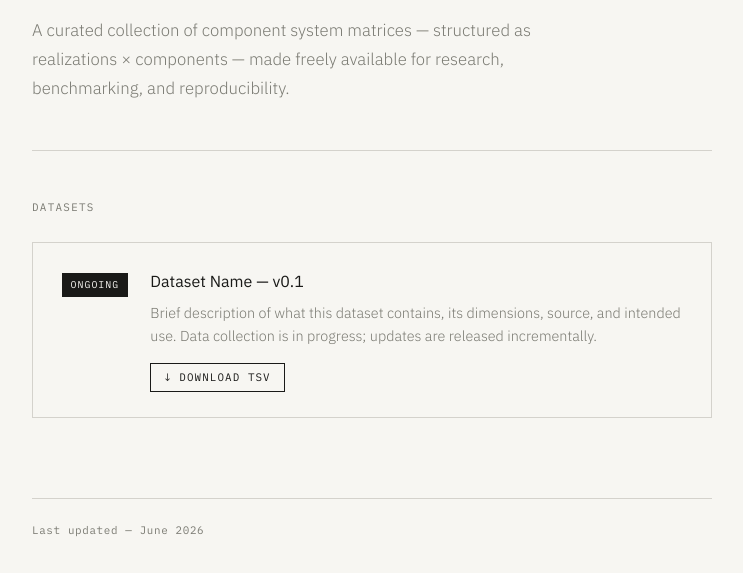
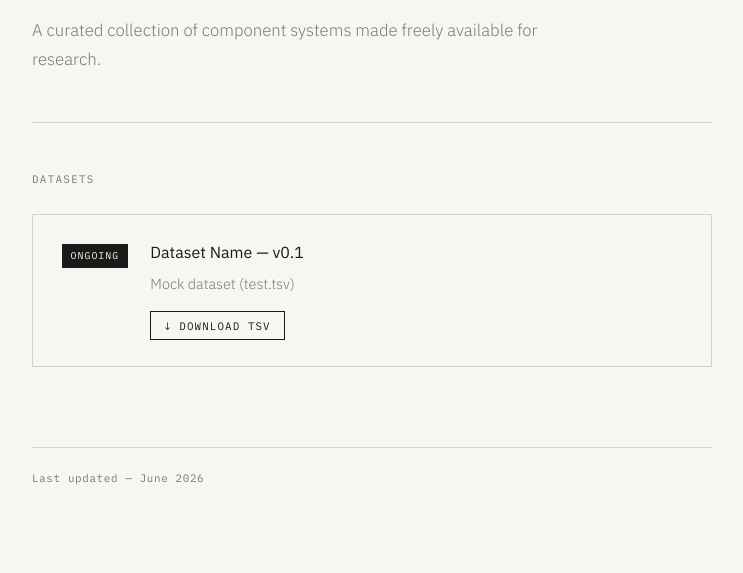
Before and after one commit to BioPhys-Turin/component_systems_datasets, a plain HTML site: page index.html in a window 1280 px wide. Shown: the part 301-874 px from the top of the page, without its empty margins (268-1011 px from the left). Drawn offline with Linux system fonts and the light colour scheme.

Commit message:
Revise dataset descriptions in index.html
Updated description of component systems and dataset.

```diff
--- a/index.html
+++ b/index.html
@@ -159,9 +159,7 @@
       <p class="label">Open Research Data</p>
       <h1>Component Systems<br>Datasets</h1>
       <p class="description">
-        A curated collection of component system matrices — structured as
-        realizations × components — made freely available for research,
-        benchmarking, and reproducibility.
+        A curated collection of component systems made freely available for research.
       </p>
     </header>
 
@@ -174,9 +172,7 @@
       <div class="card-body">
         <h2>Dataset Name — v0.1</h2>
         <p>
-          Brief description of what this dataset contains, its dimensions,
-          source, and intended use. Data collection is in progress;
-          updates are released incrementally.
+          Mock dataset (test.tsv)
         </p>
         <button class="btn-download"
            onclick="downloadFile('https://raw.githubusercontent.com/BioPhys-Turin/component_systems_datasets/main/test.tsv', 'test.tsv')">
```
